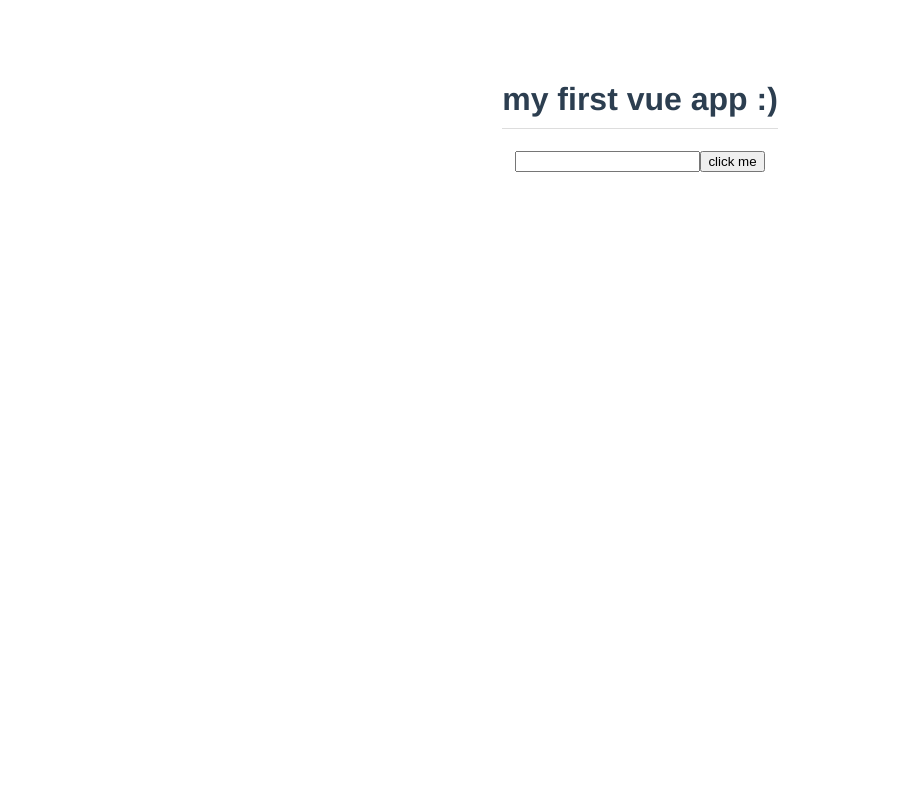
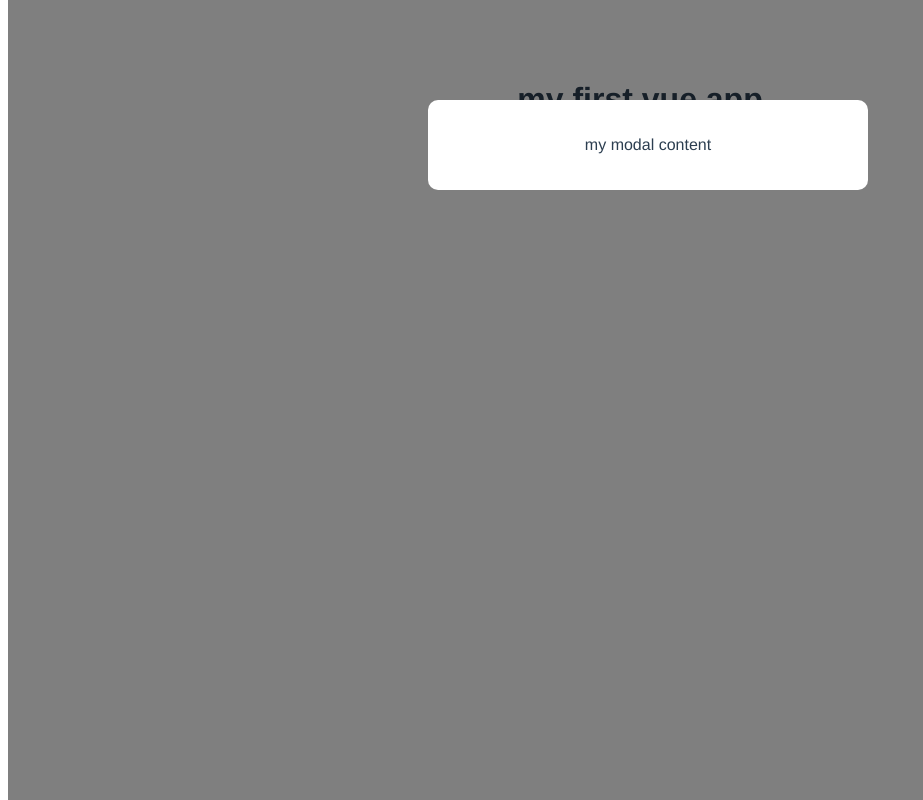
Before and after one commit to kunalgupta1234/VueJsCLI, a Vue app in the folder model-project/: page / in a window 1280 px wide. Shown: the whole page, without its empty margins (0-923 px from the left). Built offline with nearby package versions, Linux system fonts and the light colour scheme.

Commit message:
23-Multiple components

```diff
--- a/model-project/src/App.vue
+++ b/model-project/src/App.vue
@@ -1,27 +1,19 @@
 <template>
   <h1>{{ title }}</h1>
- <br>
-
-  <input type="text" ref="name" />
-  <button @click="handleClick">click me</button>
+  <MyModal/>
 </template>
 
 <script>
+import MyModal from './components/MyModal.vue'
 export default {
-  name: "App",
-  data() {
+  name: 'App',
+  components:{MyModal},
+  data () {
     return {
-      title: "my first vue app :)",
-    };
-  },
-  methods: {
-    handleClick() {
-      console.log(this.$refs.name)
-      this.$refs.name.classList.add("active")
-      this.$refs.name.focus()
-    },
-  },
-};
+      title: 'my first vue app'
+    }
+  }
+}
 </script>
 
 <style>
@@ -33,6 +25,7 @@
   color: #2c3e50;
   margin-top: 60px;
 }
+
 h1 {
   border-bottom: 1px solid #ddd;
   display: inline-block;
--- /dev/null
+++ b/model-project/src/components/MyModal.vue
@@ -0,0 +1,25 @@
+<template>
+    <div class="backdrop">
+        <div class="modal">
+            <p>my modal content</p>
+        </div>
+    </div>
+</template>
+
+
+<style>
+  .modal {
+    width: 400px;
+    padding: 20px;
+    margin: 100px auto;
+    background: white;
+    border-radius: 10px;
+  }
+  .backdrop {
+    top: 0;
+    position: fixed;
+    background: rgba(0,0,0,0.5);
+    width: 100%;
+    height: 100%;
+  }
+</style>
```
Also changed, not shown: model-project/src/components/HelloWorld.vue (deleted, +0 -58 lines).
